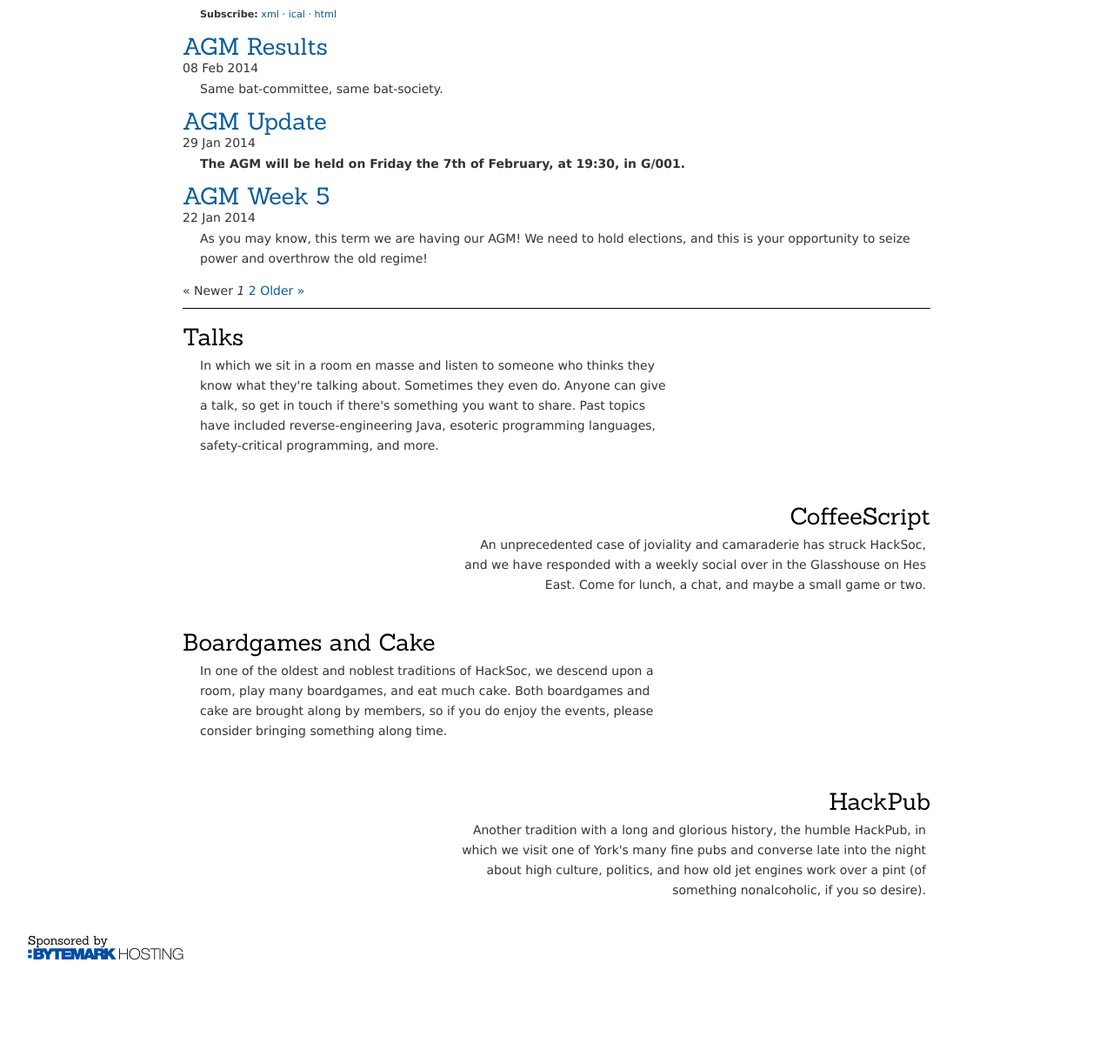
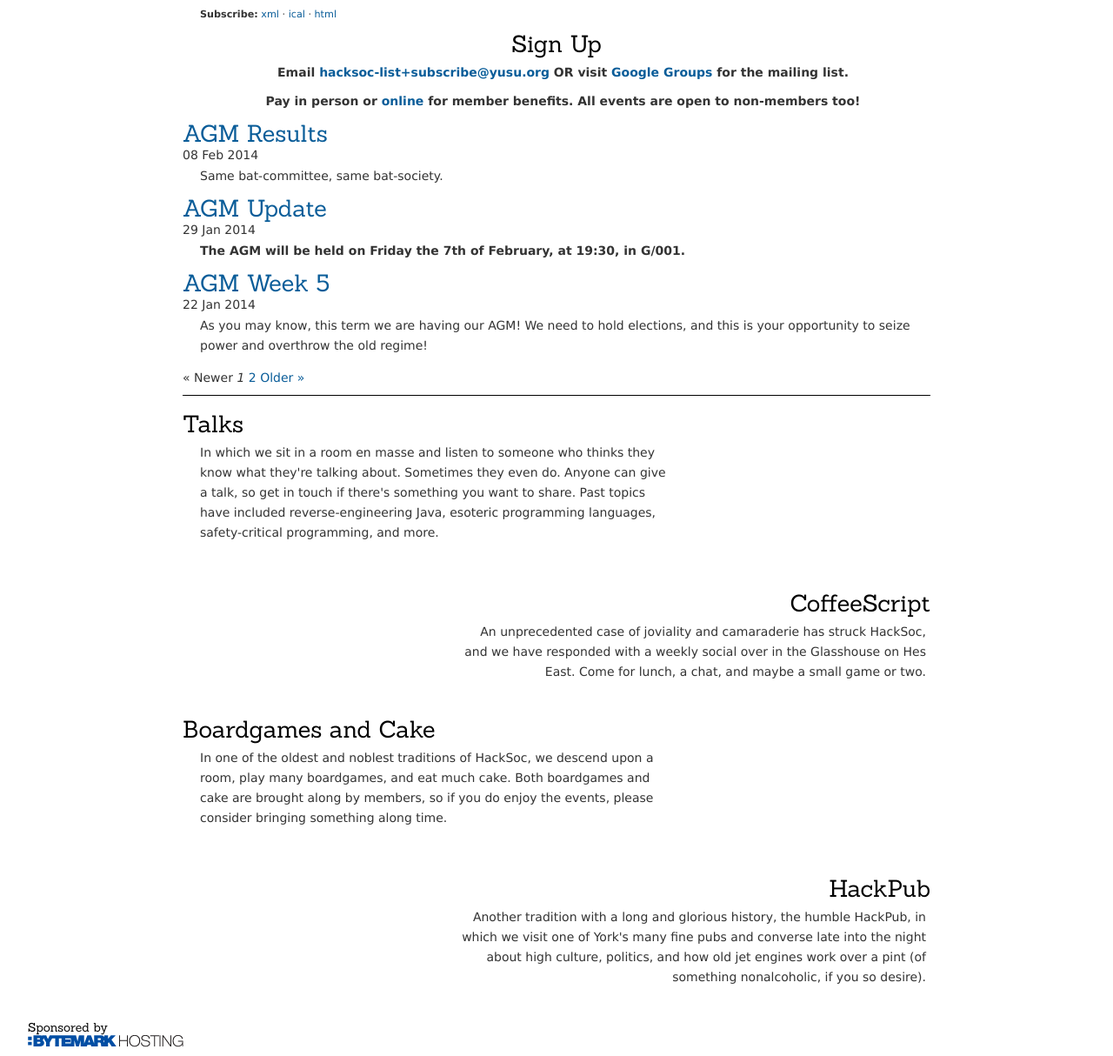
Before and after one commit to HackSoc/hacksoc.org, a Jekyll site: the page built from index.html, in a window 1280 px wide. Shown: the part 447-1661 px from the top of the page at 87% size. Built offline with Jekyll 4.4.1, drawn with Linux system fonts in a browser that asks for light colours; some web fonts are replaced; the list of posts is cut into pages by our own code; before the commit the page ends 1561 px from its top, so only the background shows below that.

Commit message:
Add sign-up details

```diff
--- a/index.html
+++ b/index.html
@@ -10,6 +10,12 @@ layout: wrapper
   <a href="http://www.google.com/calendar/ical/hack%40yusu.org/public/basic.ics">ical</a> &middot;
   <a href="https://www.google.com/calendar/embed?src=hack@yusu.org&ctz=Europe/London">html</a>
 </p>
+
+<div class="important">
+  <h2>Sign Up</h2>
+  <p>Email <a href="mailto:hacksoc-list+subscribe@yusu.org">hacksoc-list+subscribe@yusu.org</a> OR visit <a href="https://groups.google.com/a/yusu.org/forum/#!forum/hacksoc-list">Google Groups</a> for the mailing list.</p>
+  <p>Pay in person or <a href="http://www.yusu.org/activities/societies/1610">online</a> for member benefits. All events are open to non-members too!</p>
+</div>
 
 <div class="posts">
 
--- a/style.css
+++ b/style.css
@@ -86,3 +86,5 @@ tr + tr { border-top: 1px solid #ccc }
 
 code { font-family: Inconsolata, monospace; font-size: 13px }
 .noticebox { padding: 1em; margin: 0 10em; border: 1px solid #bbb; background-color: #e9e9e9; text-align: center }
+
+.important { text-align: center; font-weight: bold; }
```
